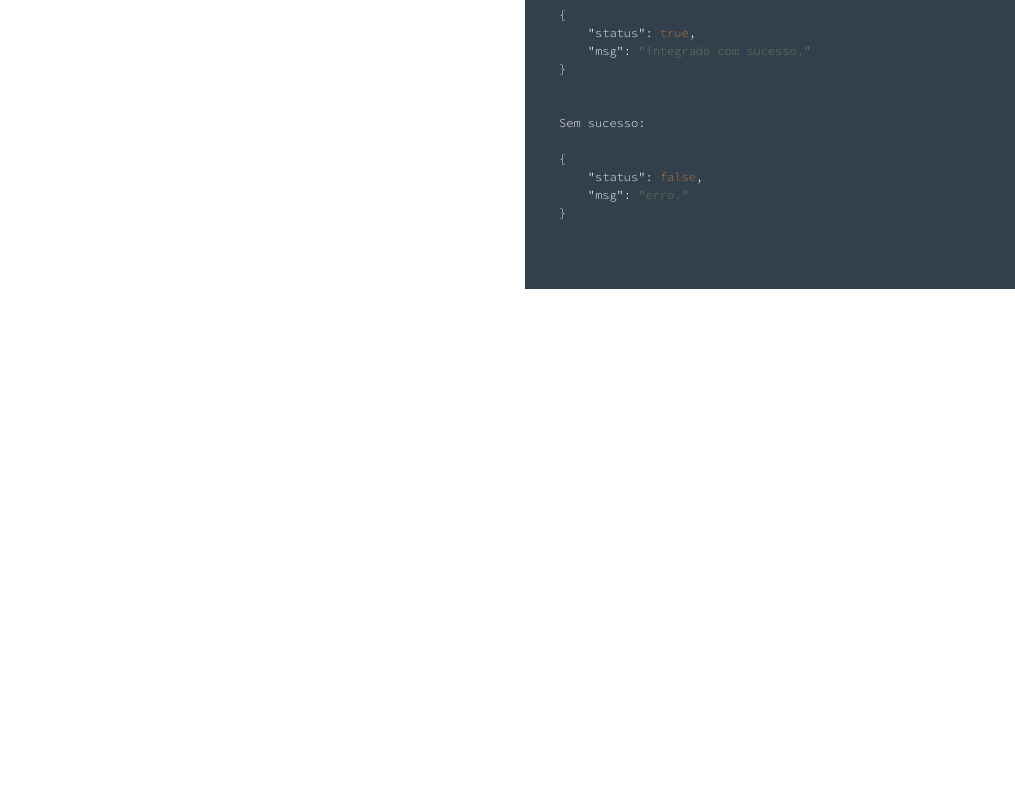
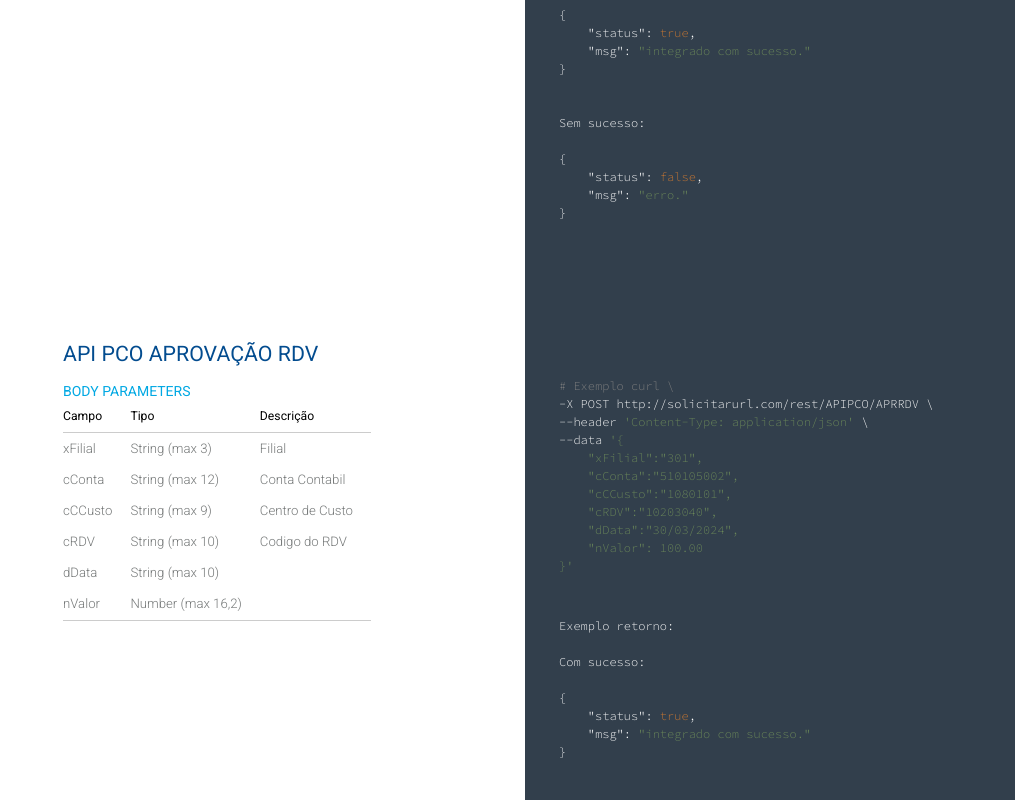
Before and after one commit to tiagomalta/bun_pco, a plain HTML site: page index.html in a window 1280 px wide. Shown: the part 2000-2800 px from the top of the page, without its empty margins (265-1280 px from the left). Before the commit the page ends 2289 px from the top, so only its background shows below. Drawn offline with nearby package versions, Linux system fonts and the light colour scheme.

Commit message:
Add files via upload

```diff
--- a/index.html
+++ b/index.html
@@ -39,8 +39,8 @@
     <div class="mobile-menu-closer"></div>
     <div class="content-menu">
         <div class="content-infos">
-            <div class="info"><b>Versão:</b> 1.0.0</div>
-            <div class="info"><b>Ultima Atualização:</b> 07/04/2024</div>
+            <div class="info"><b>Versão:</b> 1.0.1</div>
+            <div class="info"><b>Ultima Atualização:</b> 12/04/2024</div>
         </div>
         <ul>
             <li class="scroll-to-link active" data-target="content-get-started">
@@ -54,6 +54,9 @@
             </li>
             <li class="scroll-to-link" data-target="content-post-pcoaporte">
                 <a>API PCO Aporte de Saldo</a>
+            </li>
+            <li class="scroll-to-link" data-target="content-post-aprovrdv">
+                <a>API PCO Aprovação RDV</a>
             </li>
         </ul>
     </div>
@@ -160,7 +163,7 @@ Sem sucesso:
             <h2>API PCO Transferência de Saldo</h2>
             <pre><code class="bash">
 # Exemplo curl \
--X POST http://solicitarurl.com/rest/APIPCO/APROVCC \
+-X POST http://solicitarurl.com/rest/APIPCO/TRANSFSLD \
 --header 'Content-Type: application/json' \
 --data '{
     "xFilial":"301",
@@ -234,10 +237,10 @@ Sem sucesso:
             </table>
         </div>
         <div class="overflow-hidden content-section" id="content-post-pcoaporte">
-            <h2>API PCO Aprovação pelo gestor do CC</h2>
+            <h2>API PCO Aporte de Saldo</h2>
             <pre><code class="bash">
 # Exemplo curl \
--X POST http://solicitarurl.com/rest/APIPCO/APROVCC \
+-X POST http://solicitarurl.com/rest/APIPCO/PCOAPORTE \
 --header 'Content-Type: application/json' \
 --data '{
     "xFilial":"301",
@@ -300,6 +303,78 @@ Sem sucesso:
                 </tbody>
             </table>
         </div>
+<div class="overflow-hidden content-section" id="content-post-aprovrdv">
+            <h2>API PCO Aprovação RDV</h2>
+            <pre><code class="bash">
+# Exemplo curl \
+-X POST http://solicitarurl.com/rest/APIPCO/APRRDV \
+--header 'Content-Type: application/json' \
+--data '{
+    "xFilial":"301",
+    "cConta":"510105002",
+    "cCCusto":"1080101",
+    "cRDV":"10203040",
+    "dData":"30/03/2024",
+    "nValor": 100.00
+}'
+        	</code></pre>
+            <pre><code class="json">
+Exemplo retorno:
+
+Com sucesso:
+
+{
+    "status": true,
+    "msg": "integrado com sucesso."
+}
+
+
+Sem sucesso:
+
+{
+    "status": false,
+    "msg": "erro."
+}
+
+                </code></pre>
+            <h4>BODY PARAMETERS</h4>
+            <table class="central-overflow-x">
+                <thead>
+                <tr>
+                    <th>Campo</th>
+                    <th>Tipo</th>
+                    <th>Descrição</th>
+                </tr>
+                </thead>
+                <tbody>
+                <tr>
+                    <td>xFilial</td>
+                    <td>String (max 3)</td>
+                    <td>Filial</td>
+                </tr><tr>
+                    <td>cConta</td>
+                    <td>String (max 12)</td>
+                    <td>Conta Contabil</td>
+                </tr><tr>
+                    <td>cCCusto</td>
+                    <td>String (max 9)</td>
+                    <td>Centro de Custo</td>
+                </tr><tr>
+                    <td>cRDV</td>
+                    <td>String (max 10)</td>
+                    <td>Codigo do RDV</td>
+                </tr><tr>
+                    <td>dData</td>
+                    <td>String (max 10)</td>
+                    <td></td>
+                </tr><tr>
+                    <td>nValor</td>
+                    <td>Number (max 16,2)</td>
+                    <td></td>
+                </tr>
+                </tbody>
+            </table>
+        </div>
     </div>
     </div>
     <div class="content-code"></div>
```
